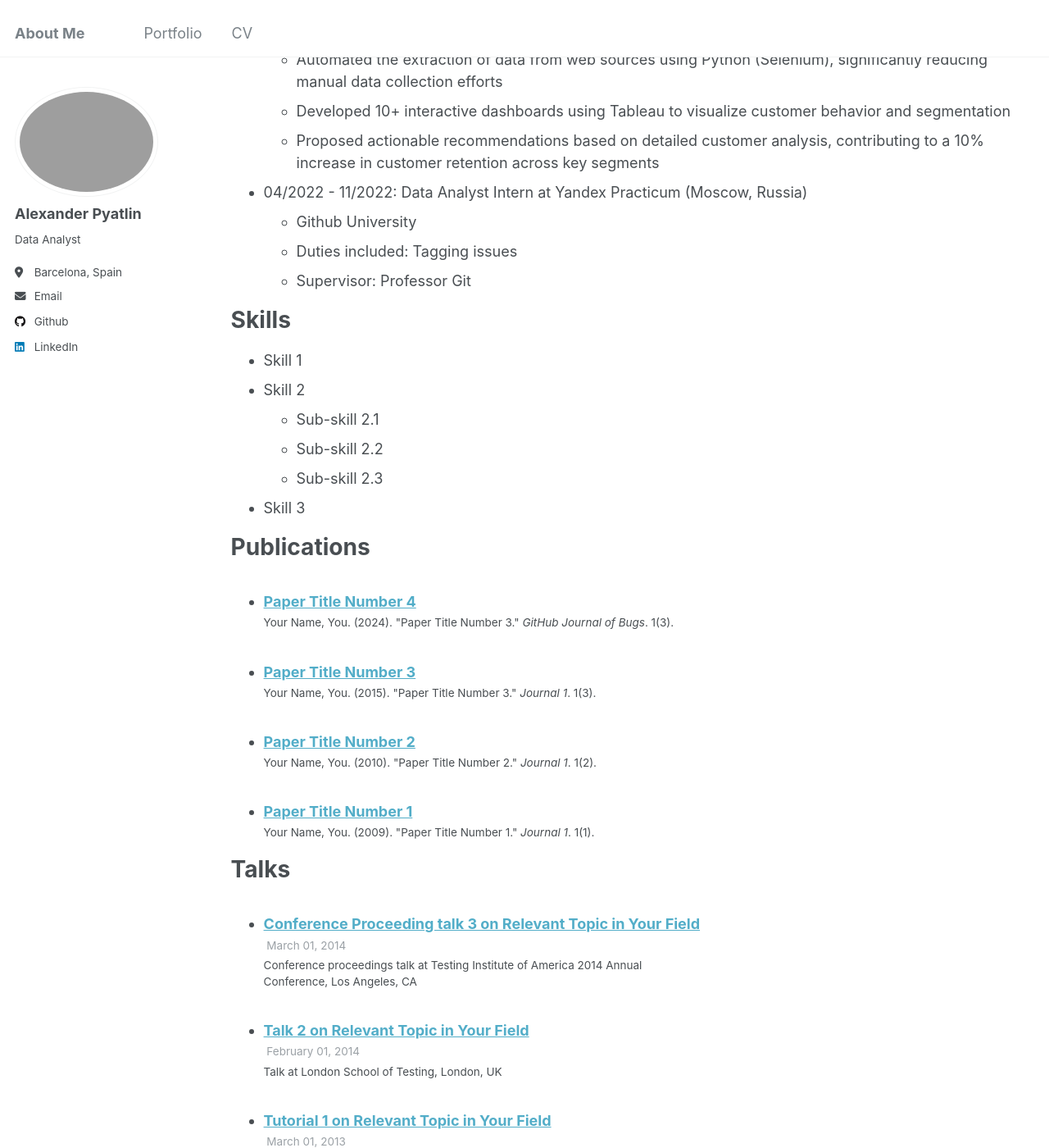
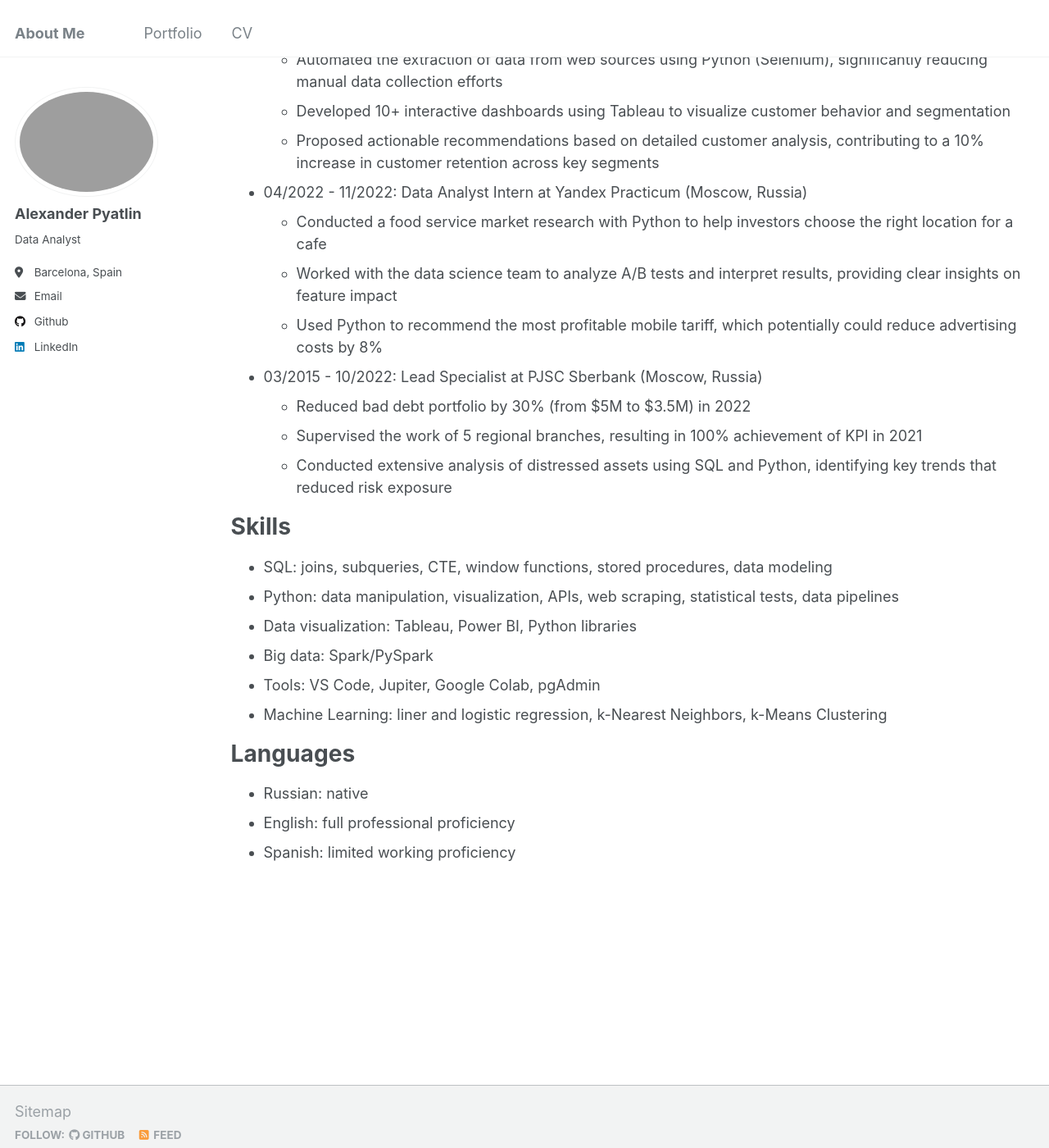
Before and after one commit to AlexPyatlin/alexpyatlin.github.io, a Jekyll site: the page built from _pages/cv.md, in a window 1280 px wide and 1400 px high, scrolled down 598 px. Shown: the whole window at 82% size. Built offline with Jekyll 4.4.1, drawn with Linux system fonts in a browser that asks for light colours; some of the changed text lies outside the part shown.

Commit message:
Update cv.md

```diff
--- a/_pages/cv.md
+++ b/_pages/cv.md
@@ -35,37 +35,28 @@ and segmentation
 contributing to a 10% increase in customer retention across key segments
 
 * 04/2022 - 11/2022: Data Analyst Intern at Yandex Practicum (Moscow, Russia)
-  * Github University
-  * Duties included: Tagging issues
-  * Supervisor: Professor Git
+  * Conducted a food service market research with Python to help investors choose the right location for a cafe
+  * Worked with the data science team to analyze A/B tests and interpret results,
+providing clear insights on feature impact
+  * Used Python to recommend the most profitable mobile tariff, which potentially could reduce advertising costs by 8%
+
+* 03/2015 - 10/2022: Lead Specialist at PJSC Sberbank (Moscow, Russia)
+  * Reduced bad debt portfolio by 30% (from $5M to $3.5M) in 2022
+  * Supervised the work of 5 regional branches, resulting in 100% achievement of KPI in 2021
+  * Conducted extensive analysis of distressed assets using SQL and Python, identifying
+key trends that reduced risk exposure
 
 Skills
 ======
-* Skill 1
-* Skill 2
-  * Sub-skill 2.1
-  * Sub-skill 2.2
-  * Sub-skill 2.3
-* Skill 3
+* SQL: joins, subqueries, CTE, window functions, stored procedures, data modeling
+* Python: data manipulation, visualization, APIs, web scraping, statistical tests, data pipelines
+* Data visualization: Tableau, Power BI, Python libraries
+* Big data: Spark/PySpark
+* Tools: VS Code, Jupiter, Google Colab, pgAdmin
+* Machine Learning: liner and logistic regression, k-Nearest Neighbors, k-Means Clustering
 
-Publications
+Languages
 ======
-  <ul>{% for post in site.publications reversed %}
-    {% include archive-single-cv.html %}
-  {% endfor %}</ul>
-
-Talks
-======
-  <ul>{% for post in site.talks reversed %}
-    {% include archive-single-talk-cv.html  %}
-  {% endfor %}</ul>
-
-Teaching
-======
-  <ul>{% for post in site.teaching reversed %}
-    {% include archive-single-cv.html %}
-  {% endfor %}</ul>
-
-Service and leadership
-======
-* Currently signed in to 43 different slack teams
+* Russian: native
+* English: full professional proficiency
+* Spanish: limited working proficiency
```
Also changed, not shown: other parts of _pages/cv.md (+2 -2 lines).
